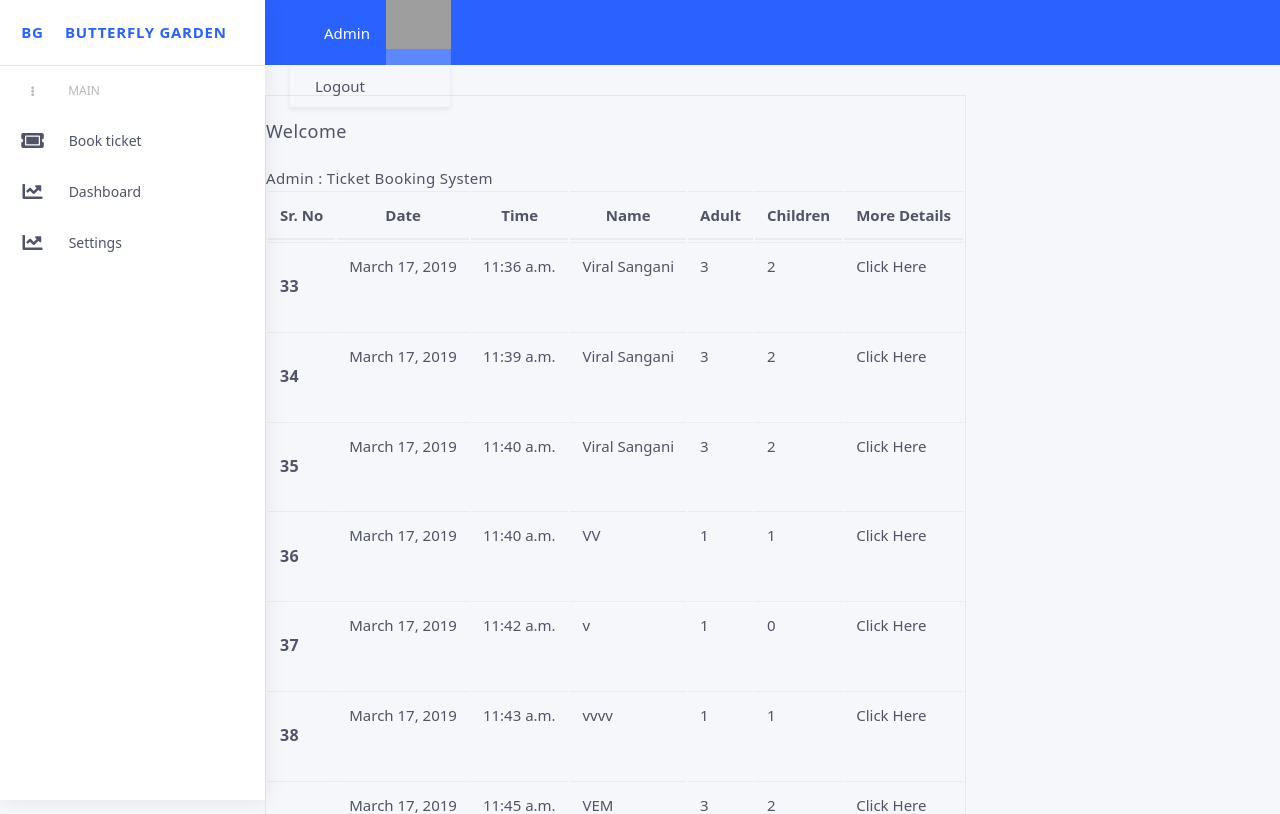
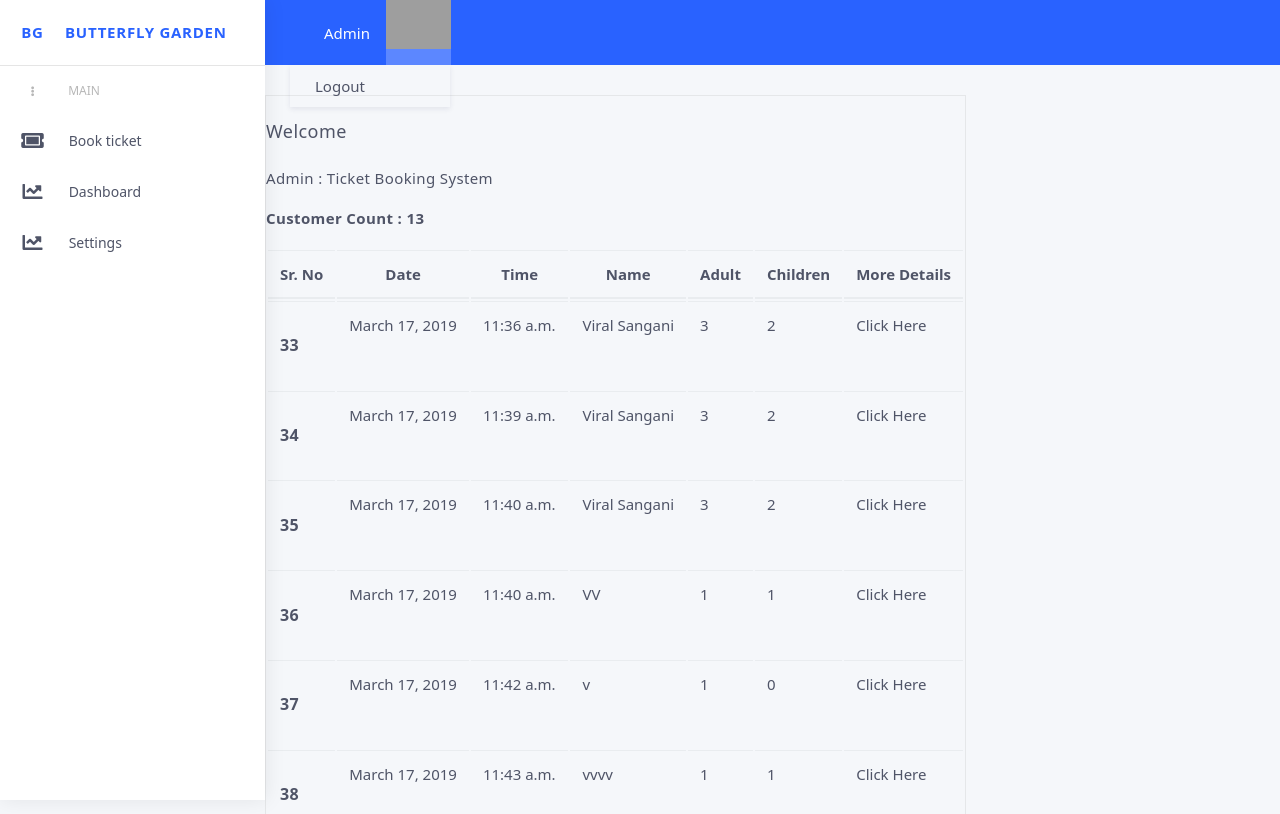
Before and after one commit to viral-sangani/WebQR-Butterfly-Garden, a Django app: page /dashboard/ in a window 1280 px wide; the page is wider, and only the part inside the window is pictured. Shown: the top 814 px of that part. Run offline with Django 3.2, Linux system fonts and the light colour scheme; a user stored in the database is signed in; data comes from the database, SQL or seed files in the repository; both versions use the stored data as it was after the commit; some libraries are stand-ins or nearby versions; grey boxes are pictures that could not be loaded.

Commit message:
Added total count function

```diff
--- a/templates/website/dashboard.html
+++ b/templates/website/dashboard.html
@@ -110,6 +110,11 @@
                             <h4 class="card-title">Welcome</h4>
                             <p class="card-subtitle">Admin : Ticket Booking System</p>
                         </div>
+                        <div class="ml-auto">
+                            <div class="dl">
+                                <h4 style="margin-right:20px;">Customer Count : {{count}}</h4>
+                            </div>
+                        </div>
                     </div>
 
                 </div>
--- a/website/views.py
+++ b/website/views.py
@@ -54,9 +54,10 @@ def dashboard(request):
 		user_data_page = paginator.page(1)
 	except EmptyPage:
 		user_data_page = paginator.page(paginator.num_pages)
-
+	count = user_data.objects.all().count()
 	context = {
 	'user_data_page':user_data_page,
+	'count':count,
 	}
 	return render(request,'website/dashboard.html',context)
 
```
Also changed, not shown: templates/website/index.html (+1 -10 lines), db.sqlite3.
